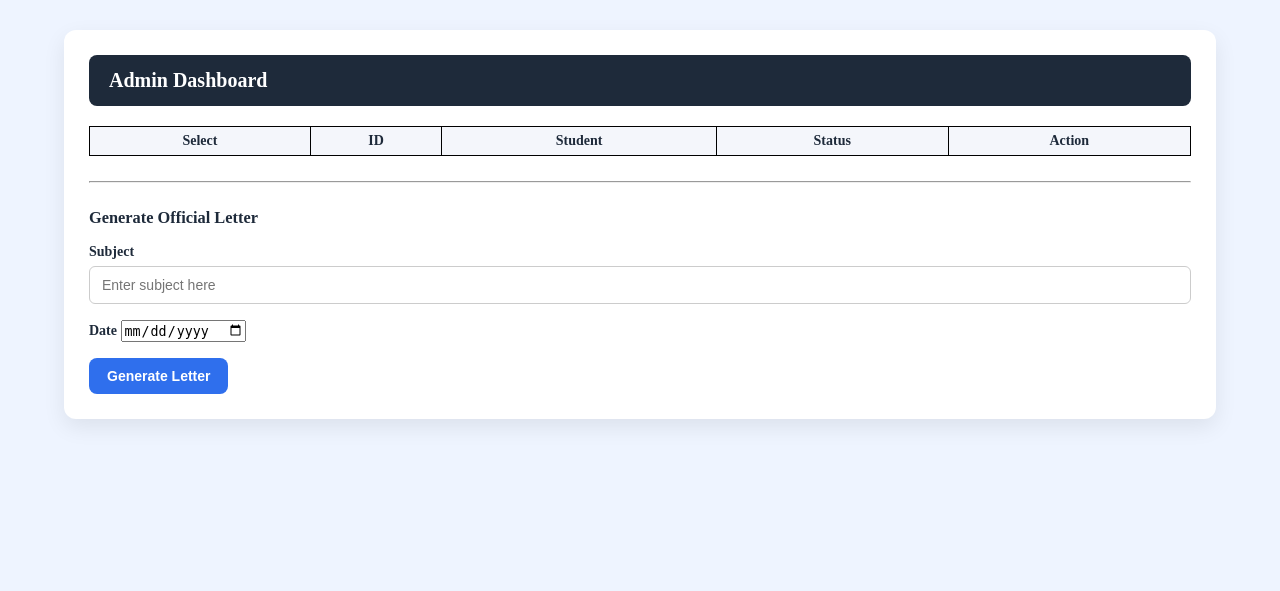
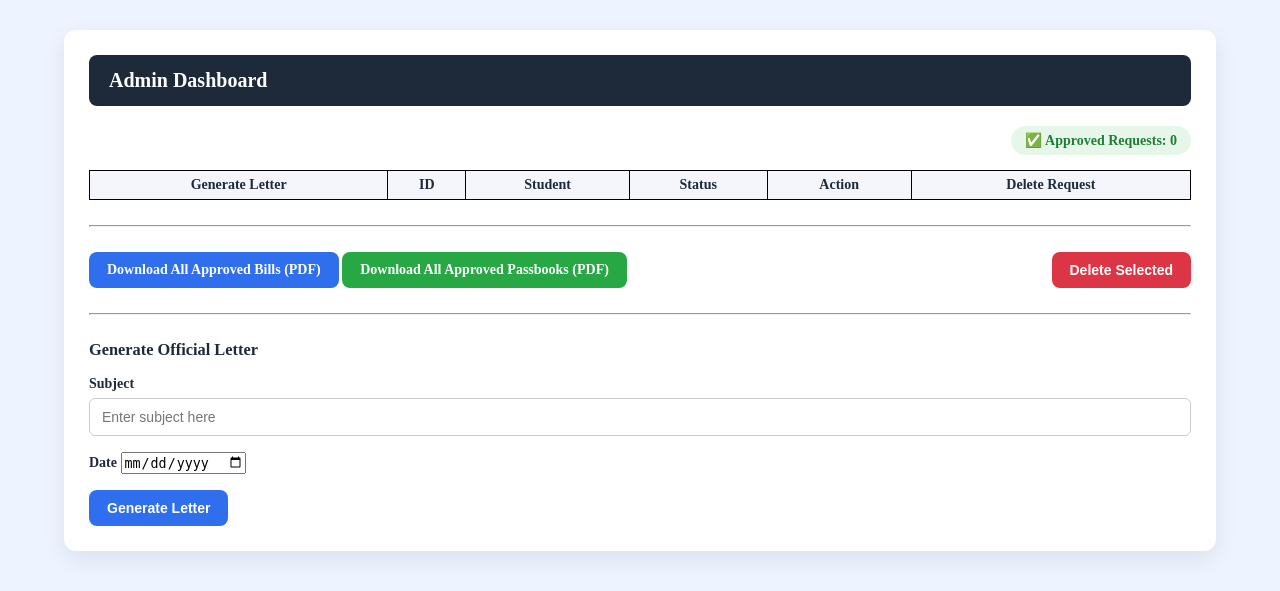
Before and after one commit to Akshaya-1906/reimbursement-system, a Flask app: page /admin in a window 1280 px wide. Shown: the part 49-640 px from the top of the page. Run offline with Flask 3, Linux system fonts and the light colour scheme; the visitor is signed in with stand-in values (Sample User, id 1); data that the repository does not hold is empty.

Commit message:
Add admin features, PDF generation, and UI improvements

```diff
--- a/app.py
+++ b/app.py
@@ -12,6 +12,11 @@ from reportlab.lib.pagesizes import A4
 from reportlab.lib.styles import getSampleStyleSheet, ParagraphStyle
 from reportlab.lib.enums import TA_CENTER, TA_RIGHT
 from reportlab.lib import colors
+from reportlab.pdfgen import canvas
+from reportlab.platypus import BaseDocTemplate, Frame, PageTemplate
+from reportlab.lib.units import mm
+from PyPDF2 import PdfMerger
+import os
 
 
 import pdfkit
@@ -255,11 +260,23 @@ def admin():
 
     db = get_db()
     cur = db.cursor()
+
+    # All requests
     cur.execute("SELECT * FROM requests")
     data = cur.fetchall()
+
+    # ✅ Approved request count (auto-updates after delete/approve)
+    cur.execute("SELECT COUNT(*) FROM requests WHERE status = 'APPROVED'")
+    approved_count = cur.fetchone()[0]
+
     db.close()
 
-    return render_template("admin.html", data=data)
+    return render_template(
+        "admin.html",
+        data=data,
+        approved_count=approved_count
+    )
+
 
 # ---------------- CONSOLIDATED VIEW ----------------
 @app.route("/admin/request/<int:req_id>")
@@ -441,62 +458,162 @@ def generate_letter():
     total_words=number_to_words(int(grand_total))
 )
 
+def draw_first_page_header(canvas, doc, letter_date):
+    canvas.saveState()
+
+    top_y = doc.pagesize[1]
+
+    # Logo
+    canvas.drawImage(
+        "static/images/psg_logo.png",
+        doc.leftMargin,
+        top_y - 70,
+        width=45,
+        height=45,
+        preserveAspectRatio=True
+    )
+
+    # Institute Name
+    canvas.setFont("Helvetica-Bold", 13)
+    canvas.drawCentredString(
+        doc.pagesize[0] / 2,
+        top_y - 45,
+        "PSG INSTITUTE OF TECHNOLOGY AND APPLIED RESEARCH"
+    )
+
+    # Student Council
+    canvas.setFont("Helvetica-Bold", 11)
+    canvas.drawCentredString(
+        doc.pagesize[0] / 2,
+        top_y - 60,
+        "STUDENT COUNCIL"
+    )
+
+    # ✅ Date — ONLY FIRST PAGE
+    canvas.setFont("Helvetica", 10)
+    canvas.drawRightString(
+        doc.pagesize[0] - doc.rightMargin,
+        top_y - 80,
+        f"Date: {letter_date}"
+    )
+
+    canvas.restoreState()
+def draw_later_pages_header(canvas, doc):
+    canvas.saveState()
+
+    top_y = doc.pagesize[1]
+
+    # Logo
+    canvas.drawImage(
+        "static/images/psg_logo.png",
+        doc.leftMargin,
+        top_y - 70,
+        width=45,
+        height=45,
+        preserveAspectRatio=True
+    )
+
+    # Institute Name
+    canvas.setFont("Helvetica-Bold", 13)
+    canvas.drawCentredString(
+        doc.pagesize[0] / 2,
+        top_y - 45,
+        "PSG INSTITUTE OF TECHNOLOGY AND APPLIED RESEARCH"
+    )
+
+    # Student Council
+    canvas.setFont("Helvetica-Bold", 11)
+    canvas.drawCentredString(
+        doc.pagesize[0] / 2,
+        top_y - 60,
+        "STUDENT COUNCIL"
+    )
+
+    canvas.restoreState()
 
 
 
+# =========================
+# FOOTER (LAST PAGE ONLY)
+# =========================
+class LastPageFooterCanvas(canvas.Canvas):
+    def __init__(self, *args, **kwargs):
+        super().__init__(*args, **kwargs)
+        self._saved_page_states = []
+
+    def showPage(self):
+        self._saved_page_states.append(dict(self.__dict__))
+        self._startPage()
+
+    def save(self):
+        total_pages = len(self._saved_page_states)
+        for state in self._saved_page_states:
+            self.__dict__.update(state)
+            if self._pageNumber == total_pages:
+                self.draw_footer()
+            canvas.Canvas.showPage(self)
+        canvas.Canvas.save(self)
+
+    def draw_footer(self):
+        y = 25 * mm
+        self.setFont("Helvetica", 10)
+
+        self.drawString(
+            40,
+            y,
+            "Faculty Advisor – Student Council"
+        )
+
+        self.drawRightString(
+            self._pagesize[0] - 40,
+            y,
+            "Principal"
+        )
 
 
-
+# =========================
+# MAIN PDF FUNCTION
+# =========================
 def generate_letter_pdf(subject, letter_date, groups, total, total_words):
     buffer = io.BytesIO()
 
-    doc = SimpleDocTemplate(
+    doc = BaseDocTemplate(
         buffer,
         pagesize=A4,
         leftMargin=40,
         rightMargin=40,
-        topMargin=40,
+        topMargin=90,     # space for header
         bottomMargin=40
     )
+
+    frame = Frame(
+        doc.leftMargin,
+        doc.bottomMargin,
+        doc.width,
+        doc.height,
+        id="normal"
+    )
+
+    doc.addPageTemplates([
+        doc.addPageTemplates([
+         PageTemplate(
+            id="FirstPage",
+            frames=[frame],
+            onPage=lambda c, d: draw_first_page_header(c, d, letter_date)
+         ),
+         PageTemplate(
+            id="LaterPages",
+            frames=[frame],
+            onPage=draw_later_pages_header
+         )
+        ])
+
+    ])
 
     styles = getSampleStyleSheet()
     content = []
 
-    # ================= HEADER =================
-    logo = Image("static/images/psg_logo.png", width=55, height=55)
-
-    title_style = ParagraphStyle(
-        "title",
-        parent=styles["Normal"],
-        fontSize=13,
-        leading=16,
-        alignment=TA_CENTER,
-        fontName="Helvetica-Bold"
-    )
-
-    header = Table(
-        [[
-            logo,
-            Paragraph(
-                "PSG INSTITUTE OF TECHNOLOGY AND APPLIED RESEARCH<br/>"
-                "STUDENT COUNCIL",
-                title_style
-            ),
-            Paragraph(f"<b>Date:</b> {letter_date}", styles["Normal"])
-        ]],
-        colWidths=[70, 330, 115]
-    )
-
-    header.setStyle(TableStyle([
-        ("VALIGN", (0,0), (-1,-1), "MIDDLE"),
-        ("ALIGN", (2,0), (2,0), "RIGHT"),
-        ("BOTTOMPADDING", (0,0), (-1,-1), 10),
-    ]))
-
-    content.append(header)
-    content.append(Spacer(1, 15))
-
-    # ================= BODY =================
+    # ================= BODY TEXT =================
     content.append(Paragraph("<b>Submitted to Principal:</b>", styles["Normal"]))
     content.append(Spacer(1, 6))
     content.append(Paragraph(f"<b>Sub:</b> {subject}", styles["Normal"]))
@@ -510,39 +627,37 @@ def generate_letter_pdf(subject, letter_date, groups, total, total_words):
 
     content.append(Spacer(1, 15))
 
+    # ================= TABLE STYLES =================
     cell_style = ParagraphStyle(
-     "cell",
-      parent=styles["Normal"],
-      fontSize=9,
-      leading=11,
-      alignment=TA_CENTER
+        "cell",
+        parent=styles["Normal"],
+        fontSize=9,
+        leading=11,
+        alignment=TA_CENTER
     )
 
     header_style = ParagraphStyle(
-      "header",
-       parent=styles["Normal"],
-       fontSize=9,
-       leading=11,
-       alignment=TA_CENTER,
-       fontName="Helvetica-Bold"
+        "header",
+        parent=styles["Normal"],
+        fontSize=9,
+        leading=11,
+        alignment=TA_CENTER,
+        fontName="Helvetica-Bold"
     )
 
-
-    # ================= TABLE =================
+    # ================= TABLE DATA =================
     table_data = [[
-     Paragraph("S. No", header_style),
-     Paragraph("Description", header_style),
-     Paragraph("Bill Amount", header_style),
-     Paragraph("To Pay Amount", header_style),
-     Paragraph("Name & Bank Acc. No.", header_style),
-     Paragraph("IFSC Code", header_style),
-     Paragraph("Branch", header_style),
+        Paragraph("S. No", header_style),
+        Paragraph("Description", header_style),
+        Paragraph("Bill Amount", header_style),
+        Paragraph("To Pay Amount", header_style),
+        Paragraph("Name & Bank Acc. No.", header_style),
+        Paragraph("IFSC Code", header_style),
+        Paragraph("Branch", header_style),
     ]]
-
 
     style_cmds = [
         ("GRID", (0,0), (-1,-1), 1, colors.black),
-        ("FONT", (0,0), (-1,0), "Helvetica-Bold"),
         ("VALIGN", (0,0), (-1,-1), "MIDDLE"),
         ("ALIGN", (2,1), (-1,-1), "CENTER"),
     ]
@@ -551,105 +666,68 @@ def generate_letter_pdf(subject, letter_date, groups, total, total_words):
     sno = 1
 
     for g in groups:
-      start = row_index
-      first = True
+        start = row_index
+        first = True
 
-      for r in g["rows"]:
-        table_data.append([
-            Paragraph(str(sno), cell_style),
-            Paragraph(str(r[1]), cell_style),
-            Paragraph(str(r[2]), cell_style),
-            Paragraph(str(g["to_pay"]) if first else "", cell_style),
-            Paragraph(str(g["bank"]) if first else "", cell_style),
-            Paragraph(str(g["ifsc"]) if first else "", cell_style),
-            Paragraph(str(g["branch"]) if first else "", cell_style),
-        ])
-        first = False
+        for r in g["rows"]:
+            table_data.append([
+                Paragraph(str(sno), cell_style),
+                Paragraph(str(r[1]), cell_style),
+                Paragraph(str(r[2]), cell_style),
+                Paragraph(str(g["to_pay"]) if first else "", cell_style),
+                Paragraph(str(g["bank"]) if first else "", cell_style),
+                Paragraph(str(g["ifsc"]) if first else "", cell_style),
+                Paragraph(str(g["branch"]) if first else "", cell_style),
+            ])
+            first = False
+            row_index += 1
 
-        row_index += 1
+        end = row_index - 1
 
-      end = row_index - 1
-
-      style_cmds += [
-        ("SPAN", (0, start), (0, end)),  # ✅ S. No
-        ("SPAN", (3, start), (3, end)),
-        ("SPAN", (4, start), (4, end)),
-        ("SPAN", (5, start), (5, end)),
-        ("SPAN", (6, start), (6, end)),
+        style_cmds += [
+            ("SPAN", (0, start), (0, end)),
+            ("SPAN", (3, start), (3, end)),
+            ("SPAN", (4, start), (4, end)),
+            ("SPAN", (5, start), (5, end)),
+            ("SPAN", (6, start), (6, end)),
         ]
 
-      sno += 1
+        sno += 1
 
     # ================= TOTAL ROW =================
     table_data.append([
-      Paragraph("", cell_style),
-      Paragraph("Total", header_style),
-      Paragraph("", cell_style),
-      Paragraph("", cell_style),
-      Paragraph(f"{total} ({total_words} Only)", header_style),
-      Paragraph("", cell_style),
-      Paragraph("", cell_style),
-   ])
-
+        Paragraph("", cell_style),
+        Paragraph("Total", header_style),
+        Paragraph("", cell_style),
+        Paragraph("", cell_style),
+        Paragraph(f"{total} ({total_words} Only)", header_style),
+        Paragraph("", cell_style),
+        Paragraph("", cell_style),
+    ])
 
     style_cmds += [
-      ("SPAN", (0, row_index), (1, row_index)),
-      ("SPAN", (4, row_index), (6, row_index)),
-      ("ALIGN", (4, row_index), (6, row_index), "CENTER"),
+        ("SPAN", (0, row_index), (1, row_index)),
+        ("SPAN", (4, row_index), (6, row_index)),
+        ("ALIGN", (4, row_index), (6, row_index), "CENTER"),
     ]
-
 
     table = Table(
         table_data,
-        colWidths=[35, 110, 65, 70, 140, 55, 40],  # ✅ fits A4 margins
+        colWidths=[35, 110, 65, 70, 140, 55, 40],
         repeatRows=1
     )
 
     table.setStyle(TableStyle(style_cmds))
     content.append(table)
 
-    content.append(Spacer(1, 40))
-
-    # ================= FOOTER =================
-    # ================= FOOTER (TEXT ONLY, PERFECTLY ALIGNED) =================
-
-
-
-
-
+    # ================= BUILD =================
     doc.build(
-    content,
-    onFirstPage=draw_footer,
-    onLaterPages=draw_footer
+        content,
+        canvasmaker=LastPageFooterCanvas
     )
 
     buffer.seek(0)
     return buffer
-
-from reportlab.lib.units import mm
-
-def draw_footer(canvas, doc):
-    canvas.saveState()
-
-    y = 25 * mm  # distance from bottom
-
-    canvas.setFont("Helvetica", 10)
-
-    # Left footer
-    canvas.drawString(
-        doc.leftMargin,
-        y,
-        "Faculty Advisor – Student Council"
-    )
-
-    # Right footer
-    canvas.drawRightString(
-        doc.pagesize[0] - doc.rightMargin,
-        y,
-        "Principal"
-    )
-
-    canvas.restoreState()
 
 
 @app.route("/admin/letter/download")
@@ -671,6 +749,106 @@ def download_letter():
         download_name="Official_Letter.pdf",
         mimetype="application/pdf"
     )
+def merge_pdfs(pdf_paths, output_buffer):
+    merger = PdfMerger()
+
+    for path in pdf_paths:
+        if os.path.exists(path):
+            merger.append(path)
+
+    merger.write(output_buffer)
+    merger.close()
+from PyPDF2 import PdfMerger
+from flask import send_file
+import io, json, os
+
+@app.route("/admin/download-approved-bills")
+def download_approved_bills():
+    if session.get("role") != "admin":
+        return redirect("/")
+
+    db = get_db()
+    cur = db.cursor()
+
+    cur.execute("""
+        SELECT bill FROM requests WHERE status='APPROVED'
+    """)
+    rows = cur.fetchall()
+    db.close()
+
+    merger = PdfMerger()
+
+    for row in rows:
+        bill_list = json.loads(row[0])   # bill is stored as JSON list
+        for bill_path in bill_list:
+            full_path = os.path.join(BASE_DIR, bill_path)
+            if os.path.exists(full_path):
+                merger.append(full_path)
+
+    # 🔥 WRITE INTO BYTESIO
+    output = io.BytesIO()
+    merger.write(output)
+    merger.close()
+
+    # 🔥 THIS IS CRITICAL
+    output.seek(0)
+
+    return send_file(
+        output,
+        as_attachment=True,
+        download_name="Approved_Bills.pdf",
+        mimetype="application/pdf"
+    )
+
+
+@app.route("/admin/download-approved-passbooks")
+def download_approved_passbooks():
+    if session.get("role") != "admin":
+        return redirect("/")
+
+    db = get_db()
+    cur = db.cursor()
+
+    cur.execute("""
+        SELECT passbook FROM requests WHERE status='APPROVED'
+    """)
+    rows = cur.fetchall()
+    db.close()
+
+    merger = PdfMerger()
+
+    for row in rows:
+        full_path = os.path.join(BASE_DIR, row[0])
+        if os.path.exists(full_path):
+            merger.append(full_path)
+
+    output = io.BytesIO()
+    merger.write(output)
+    merger.close()
+    output.seek(0)
+
+    return send_file(
+        output,
+        as_attachment=True,
+        download_name="Approved_Passbooks.pdf",
+        mimetype="application/pdf"
+    )
+@app.route("/admin/delete-selected", methods=["POST"])
+def delete_selected():
+    if session.get("role") != "admin":
+        return redirect("/")
+
+    ids = request.form.getlist("delete_ids")
+
+    if ids:
+        cursor = sqlite3.connect("database.db").cursor()
+        cursor.execute(
+            f"DELETE FROM requests WHERE id IN ({','.join(['?']*len(ids))})",
+            ids
+        )
+        cursor.connection.commit()
+
+    return redirect("/admin")
 
 # ---------------- FILE SERVING ----------------
 @app.route("/files/<path:filepath>")
--- a/templates/admin.html
+++ b/templates/admin.html
@@ -15,19 +15,37 @@
 <div class="card">
 <div class="card-header">Admin Dashboard</div>
 
-<form method="post" action="/admin/generate-letter">
+<form method="post">
+<div style="
+    display:flex;
+    justify-content:flex-end;
+    margin-bottom:15px;
+">
+    <span style="
+        background:#e6f7ea;
+        color:#1e7e34;
+        padding:6px 14px;
+        border-radius:20px;
+        font-weight:600;
+        font-size:14px;
+    ">
+        ✅ Approved Requests: {{ approved_count }}
+    </span>
+</div>
 
-<table>
+<table class="admin-table">
 <tr>
-    <th>Select</th>
+    <th>Generate Letter</th>
     <th>ID</th>
     <th>Student</th>
     <th>Status</th>
     <th>Action</th>
+    <th>Delete Request</th>
 </tr>
 
 {% for r in data %}
 <tr>
+    <!-- Generate Letter checkbox (ONLY APPROVED) -->
     <td>
         {% if r[5] == "APPROVED" %}
             <input type="checkbox" name="request_ids" value="{{ r[0] }}">
@@ -56,12 +74,36 @@
             <a href="/update/{{ r[0] }}/DISAPPROVED" class="btn btn-danger">Disapprove</a>
         </div>
     </td>
+
+    <!-- Delete checkbox (ALL REQUESTS) -->
+    <td>
+        <input type="checkbox" name="delete_ids" value="{{ r[0] }}">
+    </td>
 </tr>
 {% endfor %}
 </table>
 
 <hr style="margin:25px 0;">
 
+<!-- BULK DOWNLOAD -->
+<a href="/admin/download-approved-bills" class="btn btn-primary">
+    Download All Approved Bills (PDF)
+</a>
+
+<a href="/admin/download-approved-passbooks" class="btn btn-success">
+    Download All Approved Passbooks (PDF)
+</a>
+<button formaction="/admin/delete-selected"
+        formmethod="post"
+        formnovalidate
+        class="btn btn-danger"
+        style="float:right;">
+    Delete Selected
+</button>
+
+<hr style="margin:25px 0;">
+
+<!-- GENERATE LETTER -->
 <h3>Generate Official Letter</h3>
 
 <label>Subject</label>
@@ -73,9 +115,14 @@
 <input type="date" name="letter_date" required>
 
 <br><br>
-<button class="btn btn-primary">
+<button formaction="/admin/generate-letter"
+        formmethod="post"
+        class="btn btn-primary">
     Generate Letter
 </button>
+
+<!-- DELETE SELECTED -->
+
 
 </form>
 
```
Also changed, not shown: db_init.py (+23 -3 lines).
